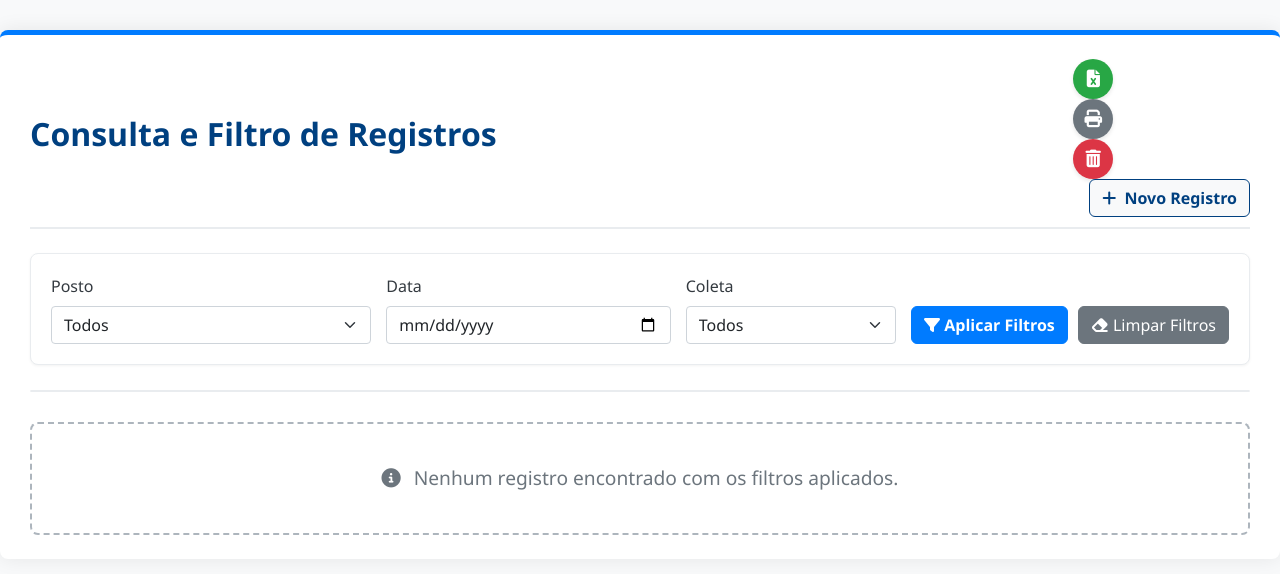
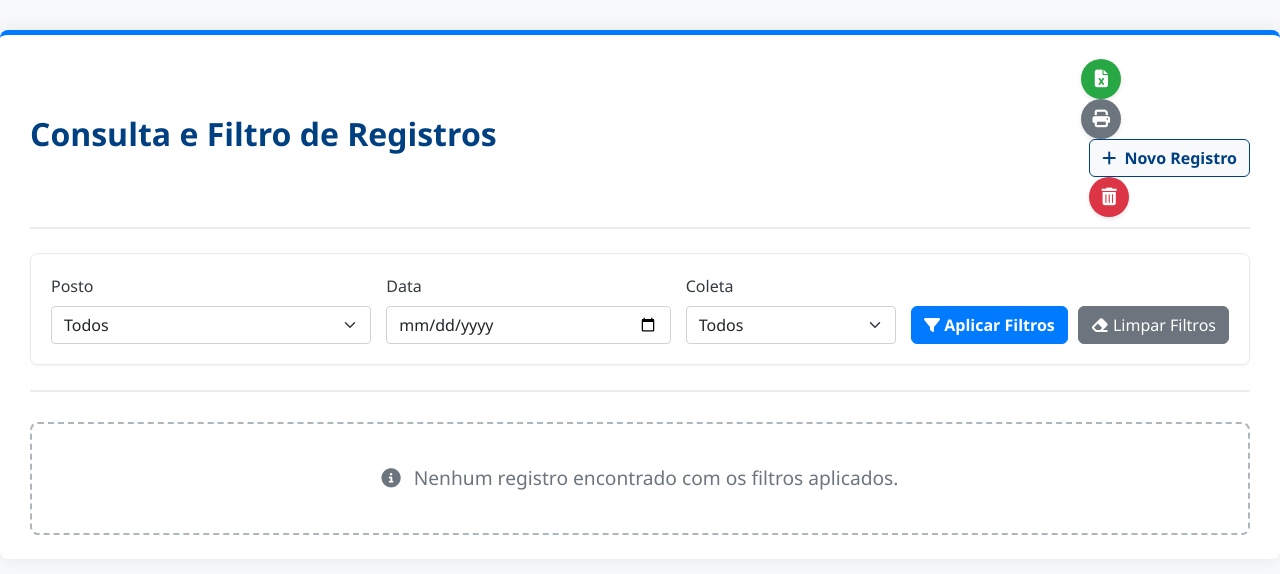
Before and after one commit to Dual650/info-IT, a Flask app: page /consultar in a window 1280 px wide. Shown: the top 574 px of the page. Run offline with Flask 3, Linux system fonts and the light colour scheme; data that the repository does not hold is empty.

Commit message:
Update consultar.html

```diff
--- a/templates/consultar.html
+++ b/templates/consultar.html
@@ -27,6 +27,7 @@
         <div class="header-section mb-4">
             <h2 class="header-titulo">Consulta e Filtro de Registros</h2>
             <div class="header-acoes">
+
                  <a href="/exportar" id="btnExportar" class="btn icon-action btn-success" title="Exportar para Excel">
                      <i class="fas fa-file-excel"></i>
                  </a>
@@ -35,13 +36,14 @@
                      <i class="fas fa-print"></i>
                  </button>
 
-                 <button type="button" class="btn icon-action btn-danger" title="Apagar Todos os Registros" onclick="document.getElementById('modalApagarTudo').style.display='block';">
+                 <a href="{{ url_for('formulario_registro') }}" class="btn btn-consulta ms-2">
+                     <i class="fas fa-plus me-1"></i> Novo Registro
+                 </a>
+
+                 <button type="button" class="btn icon-action btn-danger ms-2" title="Apagar Todos os Registros" onclick="document.getElementById('modalApagarTudo').style.display='block';">
                      <i class="fas fa-trash-alt"></i>
                  </button>
 
-                 <a href="{{ url_for('formulario_registro') }}" class="btn btn-consulta ms-3">
-                     <i class="fas fa-plus me-1"></i> Novo Registro
-                 </a>
             </div>
         </div>
 
```
